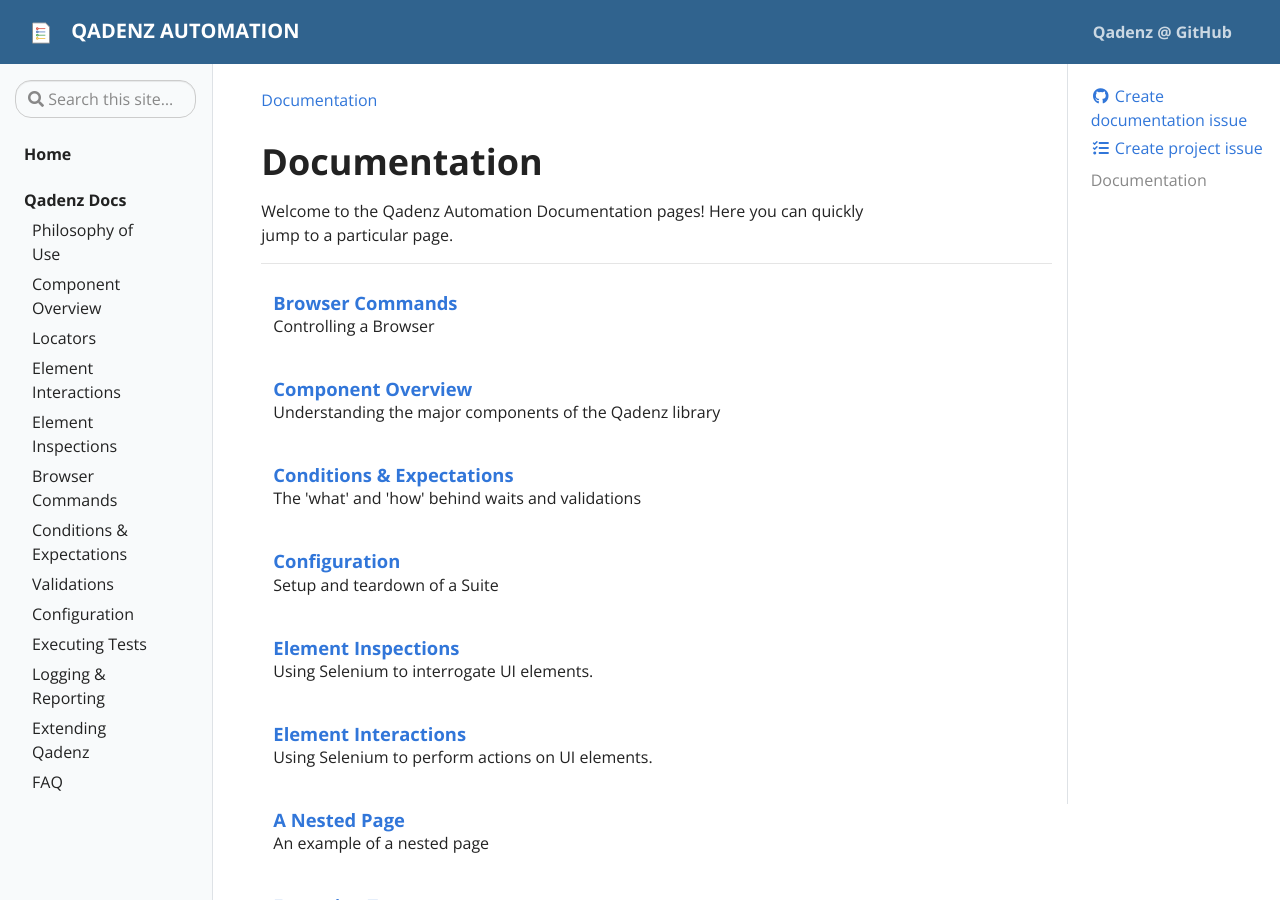
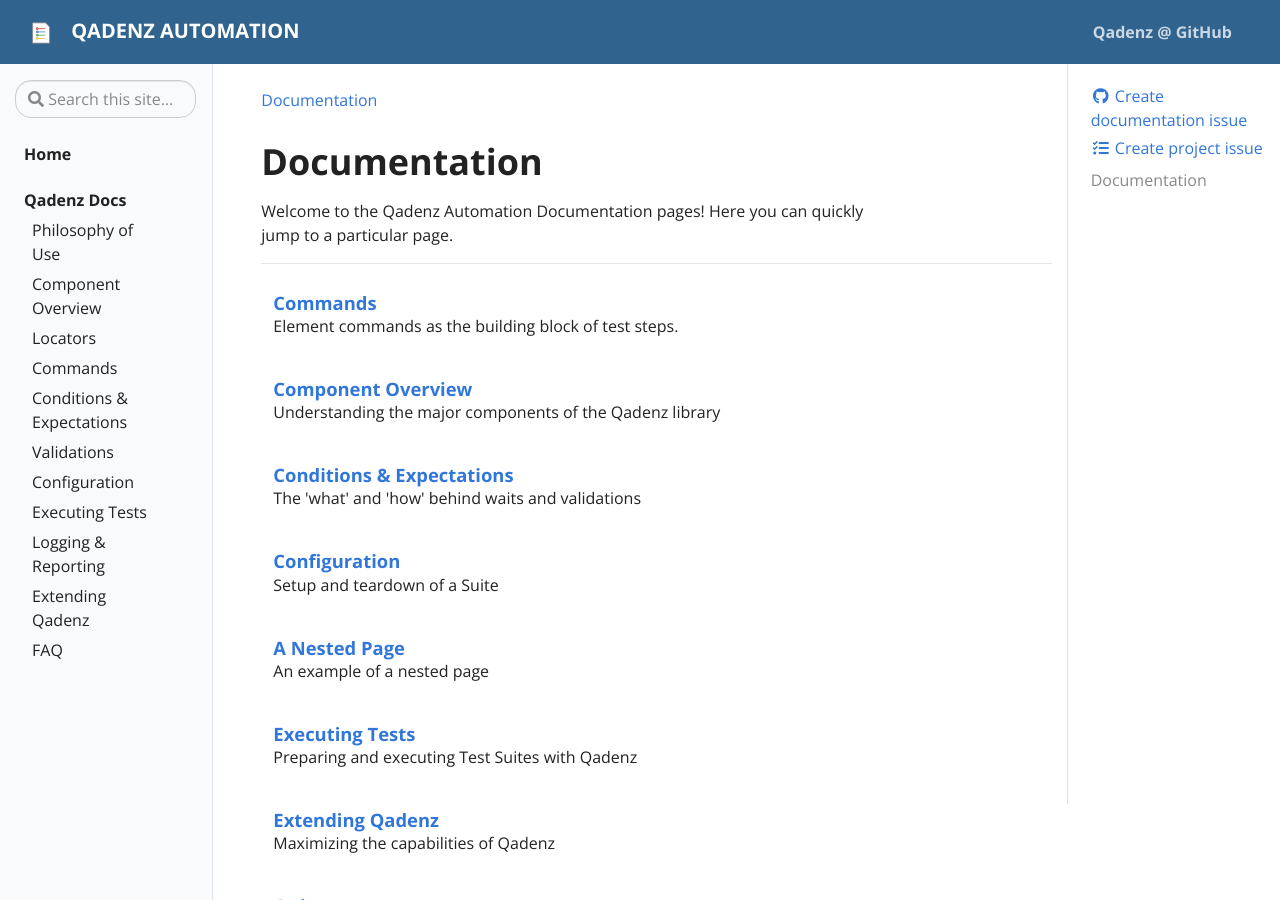
Before and after one commit to qadenz/qadenz.github.io, a Jekyll site: the page built from pages/docs.md, in a window 1280 px wide and 900 px high. Built offline with Jekyll 4.4.1, drawn with Linux system fonts in a browser that asks for light colours.

Commit message:
Combined commands docs to one page

```diff
--- a/_data/toc.yml
+++ b/_data/toc.yml
@@ -9,12 +9,8 @@
       url: "docs/component-overview"
     - title: "Locators"
       url: "docs/locators"
-    - title: "Element Interactions"
-      url: "docs/element-interactions"
-    - title: "Element Inspections"
-      url: "docs/element-inspections"
-    - title: "Browser Commands"
-      url: "docs/browser-commands"
+    - title: "Commands"
+      url: "docs/commands"
     - title: "Conditions & Expectations"
       url: "docs/conditions-and-expectations"
     - title: "Validations"
--- a/_docs/browser-commands.md
+++ /dev/null
@@ -1,5 +0,0 @@
----
-title: Browser Commands
-tags:
-description: Controlling a Browser
----
--- /dev/null
+++ b/_docs/commands.md
@@ -0,0 +1,5 @@
+---
+title: Commands
+tags:
+description: Element commands as the building block of test steps.
+---
--- a/_docs/element-inspections.md
+++ /dev/null
@@ -1,5 +0,0 @@
----
-title: Element Inspections
-tags:
-description: Using Selenium to interrogate UI elements.
----
--- a/_docs/element-interactions.md
+++ /dev/null
@@ -1,5 +0,0 @@
----
-title: Element Interactions
-tags:
-description: Using Selenium to perform actions on UI elements.
----
```
